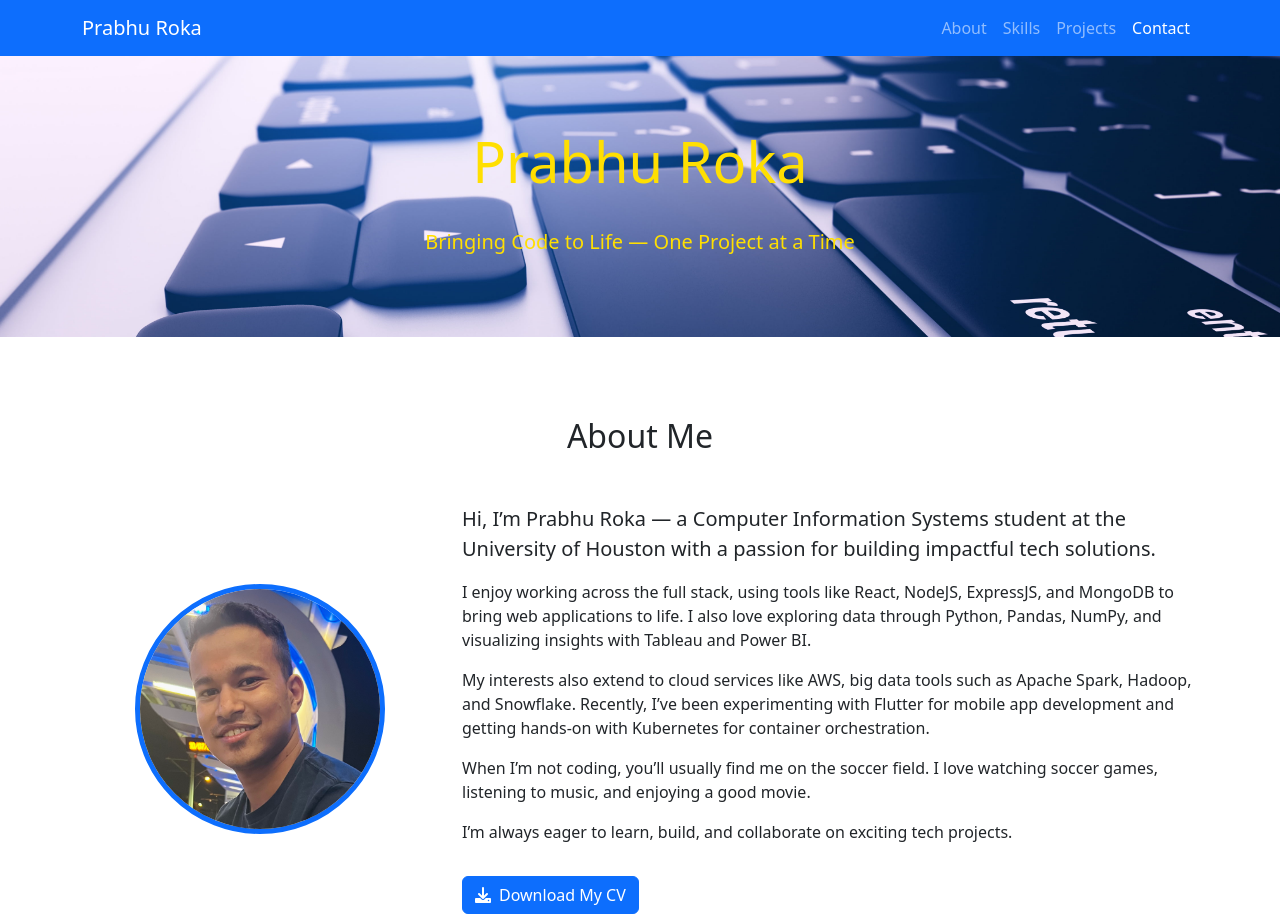
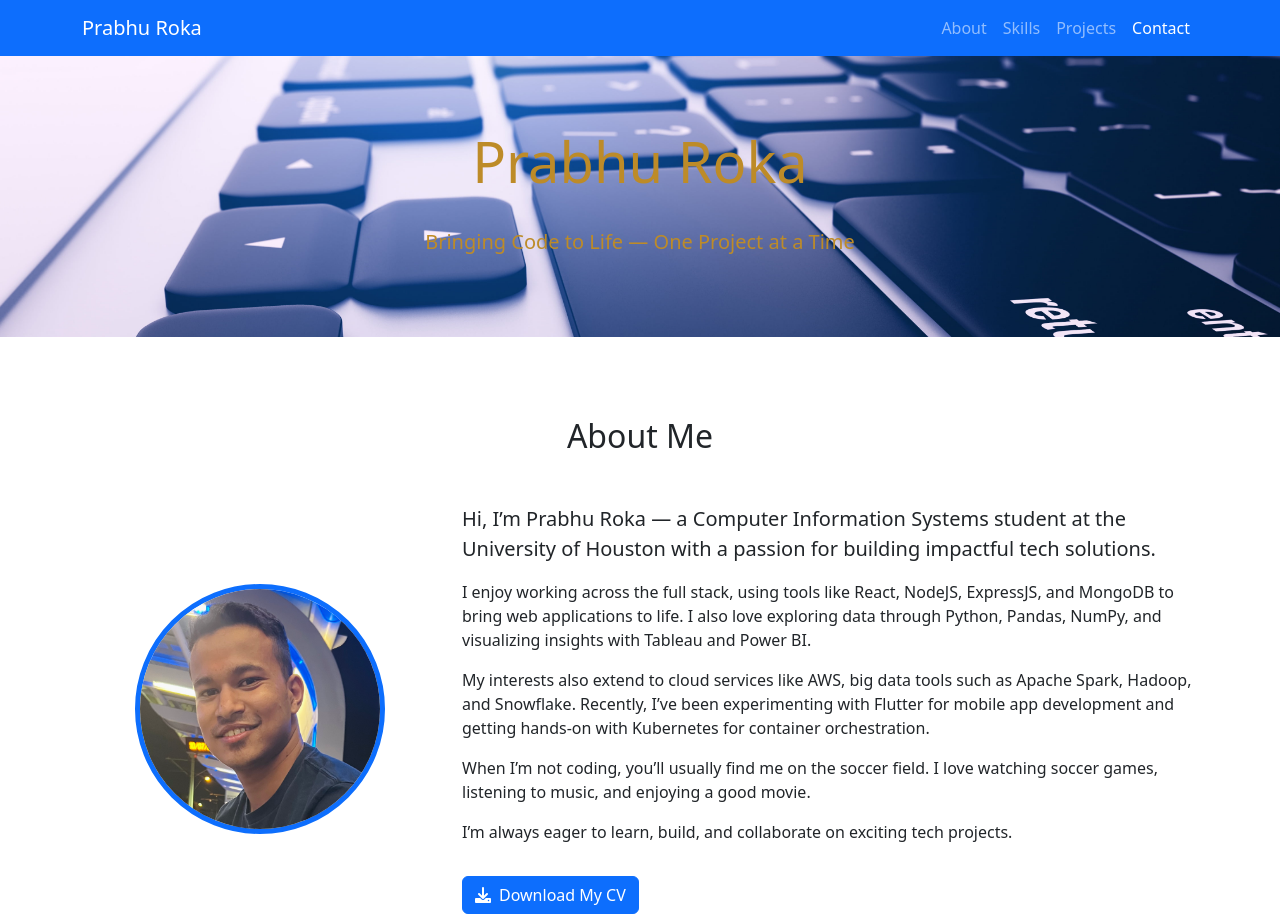
Before and after one commit to prabhuroka/prabhuroka.github.io, a website: page index.html in a window 1280 px wide. Shown: the top 917 px of the page. Drawn offline with nearby package versions, Linux system fonts and the light colour scheme.

Commit message:
Update style.css

```diff
--- a/css/style.css
+++ b/css/style.css
@@ -23,7 +23,7 @@ html {
     background-size: cover;
     background-position: center;
     background-repeat: no-repeat;
-    color: #FFDF01;
+    color: #BD8B28;
     margin-bottom: 2rem;
     position: relative;
     z-index: 1;
```
